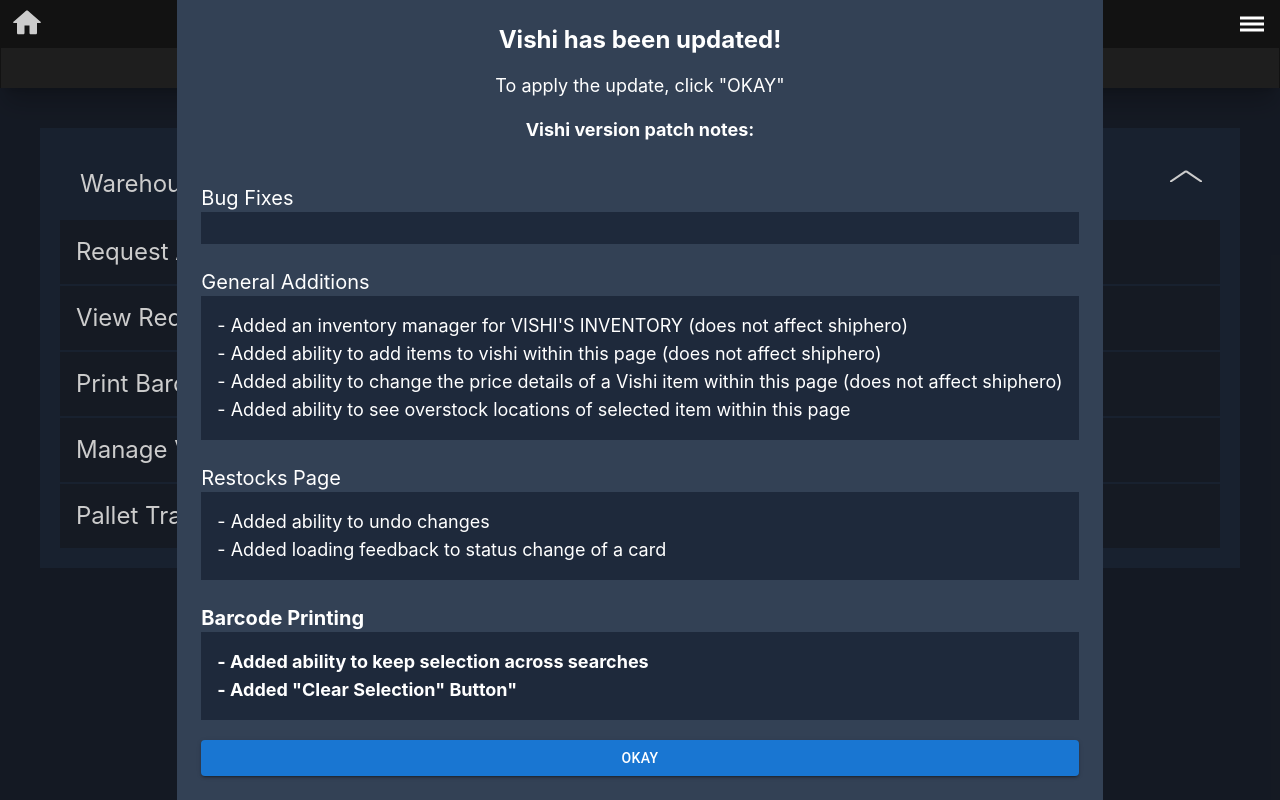
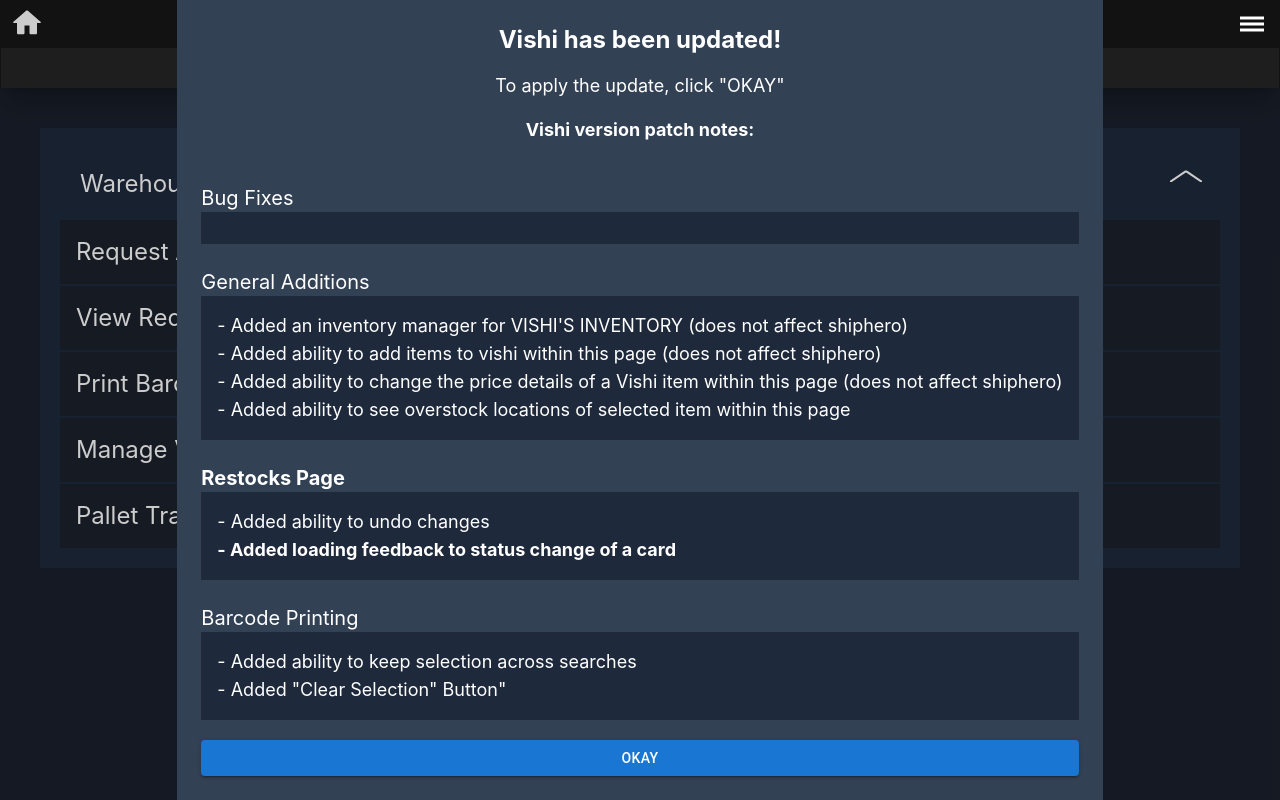
Before and after one commit to MaxChamberlain/vishi-app, a React (Create React App) app: page / in a window 1280 px wide. Built offline with nearby package versions, Linux system fonts and the light colour scheme; sample sign-in values are in the browser's storage.

Commit message:
update prompt and loading feedback

```diff
--- a/src/components/Update.js
+++ b/src/components/Update.js
@@ -22,13 +22,13 @@
                     <div className='text-lg text-start w-full'>- Added ability to change the price details of a Vishi item within this page (does not affect shiphero)</div>
                     <div className='text-lg text-start w-full'>- Added ability to see overstock locations of selected item within this page</div>
                 </div>
-                <div className='w-full text-start mt-6 text-xl'>Restocks Page</div>
+                <div className='w-full text-start mt-6 text-xl font-bold'>Restocks Page</div>
                 <div className='bg-slate-800 p-4 w-full'>
                     <div className='text-lg text-start w-full'>- Added ability to undo changes</div>
-                    <div className='text-lg text-start w-full'>- Added loading feedback to status change of a card</div>
+                    <div className='text-lg text-start w-full font-bold'>- Added loading feedback to status change of a card</div>
                 </div>
-                <div className='w-full text-start mt-6 text-xl font-bold'>Barcode Printing</div>
-                <div className='bg-slate-800 p-4 w-full font-bold'>
+                <div className='w-full text-start mt-6 text-xl'>Barcode Printing</div>
+                <div className='bg-slate-800 p-4 w-full'>
                     <div className='text-lg text-start w-full'>- Added ability to keep selection across searches</div>
                     <div className='text-lg text-start w-full'>- Added "Clear Selection" Button"</div>
                 </div>
```
